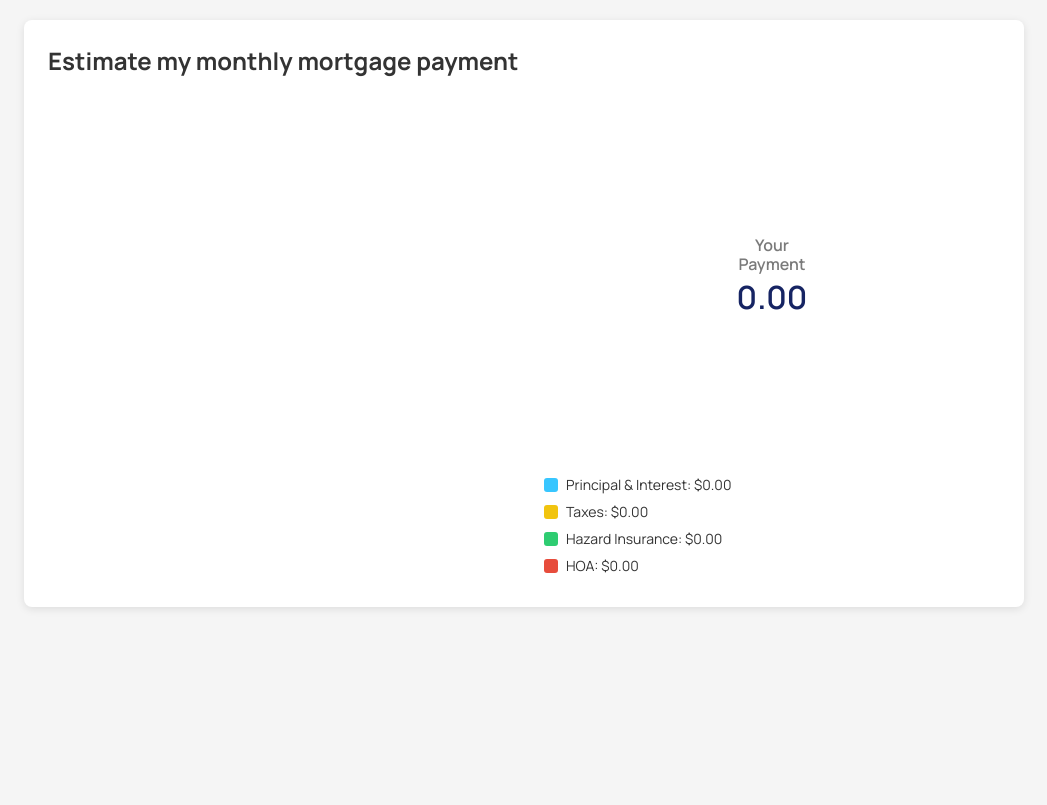
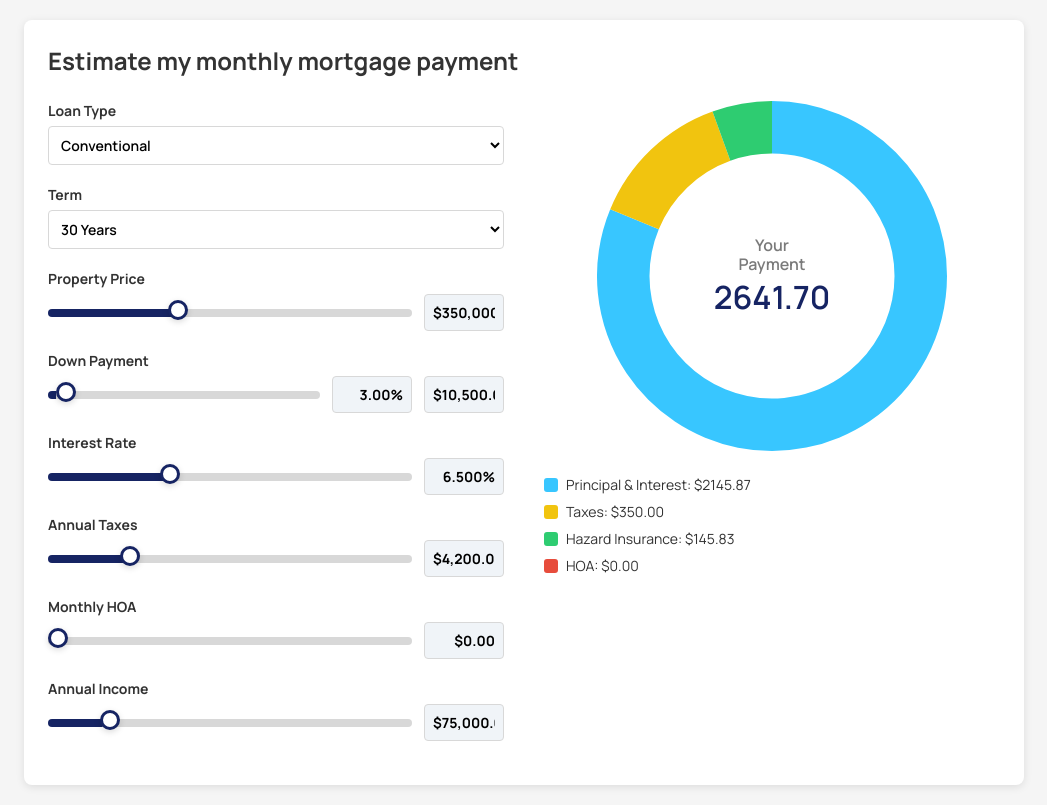
Before and after one commit to socialsect/Temp-HTML, a plain HTML site: page index.html in a window 1280 px wide. Shown: the whole page, without its empty margins (116-1163 px from the left). Drawn offline with nearby package versions, Linux system fonts and the light colour scheme.

Commit message:
heehindex.html

```diff
--- a/index.html
+++ b/index.html
@@ -61,7 +61,6 @@
       align-items: center;
       gap: 12px;
     }
-    /* Enhanced slider styling */
     input[type=range] {
       -webkit-appearance: none;
       width: 100%;
@@ -83,7 +82,7 @@
       border-radius: 50%;
       cursor: pointer;
       box-shadow: 0 2px 6px rgba(0,0,0,0.15);
-      margin-top: -6px; /* center thumb on track */
+      margin-top: -6px;
     }
     input[type=range]::-moz-range-thumb {
       width: 20px; height: 20px;
@@ -114,23 +113,7 @@
       font-family: var(--font-sans);
       font-weight: 600;
     }
-    /* Button (if still used) */
-    button {
-      margin-top: 10px;
-      padding: 12px 24px;
-      background: var(--primary-color);
-      color: #fff;
-      border: none;
-      border-radius: 24px;
-      font-size: 16px;
-      font-family: var(--font-sans);
-      font-weight: 700;
-      cursor: pointer;
-      transition: background .2s;
-    }
-    button:hover { background: #0f1e48; }
 
-    /* Doughnut styles */
     .donut-wrapper {
       position: relative;
       width: 100%;
@@ -187,12 +170,71 @@
     <div class="flex">
       <!-- Inputs -->
       <div class="loan-details">
-        <!-- ... (all the same form-groups as before) -->
-        <!-- For brevity, assume the same sliders/inputs for price, down, rate, tax, HOA, income, term -->
-        <!-- They all have the same IDs as before -->
+        <div class="form-group">
+          <label for="loanType">Loan Type</label>
+          <select id="loanType">
+            <option value="conventional">Conventional</option>
+            <option value="fha">FHA</option>
+            <option value="jumbo">Jumbo</option>
+            <option value="usda">USDA</option>
+            <option value="va">VA</option>
+          </select>
+        </div>
+        <div class="form-group">
+          <label for="term">Term</label>
+          <select id="term">
+            <option value="5">5 Years</option>
+            <option value="10">10 Years</option>
+            <option value="15">15 Years</option>
+            <option value="30" selected>30 Years</option>
+          </select>
+        </div>
+        <div class="form-group">
+          <label>Property Price</label>
+          <div class="slider-input">
+            <input type="range" id="priceSlider" min="0" max="1000000" step="1000" value="350000">
+            <input type="text" id="priceInput" readonly>
+          </div>
+        </div>
+        <div class="form-group">
+          <label>Down Payment</label>
+          <div class="slider-input">
+            <input type="range" id="downSlider" min="0" max="100" step="1" value="3">
+            <input type="text" id="downPercentInput">
+            <input type="text" id="downAmountInput" readonly>
+          </div>
+        </div>
+        <div class="form-group">
+          <label>Interest Rate</label>
+          <div class="slider-input">
+            <input type="range" id="rateSlider" min="0" max="20" step="0.01" value="6.5">
+            <input type="text" id="rateInput" readonly>
+          </div>
+        </div>
+        <div class="form-group">
+          <label>Annual Taxes</label>
+          <div class="slider-input">
+            <input type="range" id="taxSlider" min="0" max="20000" step="100" value="4200">
+            <input type="text" id="taxInput" readonly>
+          </div>
+        </div>
+        <div class="form-group">
+          <label>Monthly HOA</label>
+          <div class="slider-input">
+            <input type="range" id="hoaSlider" min="0" max="1000" step="10" value="0">
+            <input type="text" id="hoaInput" readonly>
+          </div>
+        </div>
+        <div class="form-group">
+          <label>Annual Income</label>
+          <div class="slider-input">
+            <input type="range" id="incomeSlider" min="0" max="500000" step="5000" value="75000">
+            <input type="text" id="incomeInput" readonly>
+          </div>
+        </div>
       </div>
 
-      <!-- Always-visible Doughnut Chart -->
+      <!-- Doughnut Chart -->
       <div class="chart-container">
         <div class="donut-wrapper">
           <canvas id="breakdownChart"></canvas>
@@ -213,7 +255,7 @@
 
   <script src="https://cdn.jsdelivr.net/npm/chart.js"></script>
   <script>
-    // Grab all elements by IDs
+    // Collect elements
     const els = [
       'priceSlider','priceInput',
       'downSlider','downPercentInput','downAmountInput',
@@ -222,7 +264,7 @@
       'hoaSlider','hoaInput',
       'incomeSlider','incomeInput',
       'term'
-    ].reduce((o,id) => (o[id]=document.getElementById(id), o), {});
+    ].reduce((o,id)=>(o[id]=document.getElementById(id),o),{});
     const legendPI     = document.getElementById('legendPI'),
           legendTax    = document.getElementById('legendTax'),
           legendHazard = document.getElementById('legendHazard'),
@@ -230,7 +272,7 @@
           chartTotal   = document.getElementById('chartTotal');
     let doughnutChart;
 
-    // Formatters
+    // Format helpers
     const fmtCur = v => '$'+Number(v).toLocaleString('en-US',{minimumFractionDigits:2});
     const fmtPct = v => Number(v).toFixed(3)+'%';
 
@@ -260,57 +302,54 @@
     }
 
     function updateAll(){
-      // Sync input displays
-      els.priceInput.value       = fmtCur(els.priceSlider.value);
-      const pct                  = +els.downSlider.value;
-      els.downPercentInput.value = pct.toFixed(2)+'%';
-      els.downAmountInput.value  = fmtCur(els.priceSlider.value*(pct/100));
-      els.rateInput.value        = fmtPct(els.rateSlider.value);
-      els.taxInput.value         = fmtCur(els.taxSlider.value);
-      els.hoaInput.value         = fmtCur(els.hoaSlider.value);
-      els.incomeInput.value      = fmtCur(els.incomeSlider.value);
+      // Sync display
+      els.priceInput.value        = fmtCur(els.priceSlider.value);
+      const pct                   = +els.downSlider.value;
+      els.downPercentInput.value  = pct.toFixed(2)+'%';
+      els.downAmountInput.value   = fmtCur(els.priceSlider.value*(pct/100));
+      els.rateInput.value         = fmtPct(els.rateSlider.value);
+      els.taxInput.value          = fmtCur(els.taxSlider.value);
+      els.hoaInput.value          = fmtCur(els.hoaSlider.value);
+      els.incomeInput.value       = fmtCur(els.incomeSlider.value);
 
-      // Compute payments
-      const P       = +els.priceSlider.value;
-      const dp      = +els.downSlider.value/100;
-      const loan    = P*(1-dp);
-      const r       = +els.rateSlider.value/100/12;
-      const n       = +els.term.value*12;
-      const taxM    = +els.taxSlider.value/12;
-      const hoaM    = +els.hoaSlider.value;
-      const insM    = 1750/12;
-      const piM     = loan*r/(1-Math.pow(1+r,-n));
-      const totalM  = piM + taxM + insM + hoaM;
+      // Calculate
+      const P      = +els.priceSlider.value;
+      const dp     = +els.downSlider.value/100;
+      const loan   = P*(1-dp);
+      const r      = +els.rateSlider.value/100/12;
+      const n      = +els.term.value*12;
+      const taxM   = +els.taxSlider.value/12;
+      const hoaM   = +els.hoaSlider.value;
+      const insM   = 1750/12;
+      const piM    = loan*r/(1-Math.pow(1+r,-n));
+      const totalM = piM + taxM + insM + hoaM;
 
-      // Update center & legend
+      // Update chart center & legend
       chartTotal.textContent   = totalM.toFixed(2);
       legendPI.textContent     = piM.toFixed(2);
       legendTax.textContent    = taxM.toFixed(2);
       legendHazard.textContent = insM.toFixed(2);
       legendHoa.textContent    = hoaM.toFixed(2);
 
-      // **Only update data, do NOT destroy chart**
+      // Update doughnut data
       doughnutChart.data.datasets[0].data = [piM, taxM, insM, hoaM];
       doughnutChart.update();
 
-      // Fill slider track up to the thumb
+      // Fill slider tracks
       Object.values(els).forEach(el => {
-        if(el.type === 'range'){
-          const pct = (el.value - el.min) / (el.max - el.min) * 100;
-          el.style.backgroundSize = `${pct}% 100%`;
+        if (el && el.type === 'range') {
+          const percent = (el.value - el.min) / (el.max - el.min) * 100;
+          el.style.backgroundSize = percent + '% 100%';
         }
       });
     }
 
-    // Attach live listeners
-    Object.values(els).forEach(el => {
-      if(el) el.addEventListener('input', updateAll);
-    });
-
-    // Initialize on load
     window.addEventListener('DOMContentLoaded', () => {
       initChart();
       updateAll();
+      Object.values(els).forEach(el => {
+        if (el) el.addEventListener('input', updateAll);
+      });
     });
   </script>
 </body>
```
